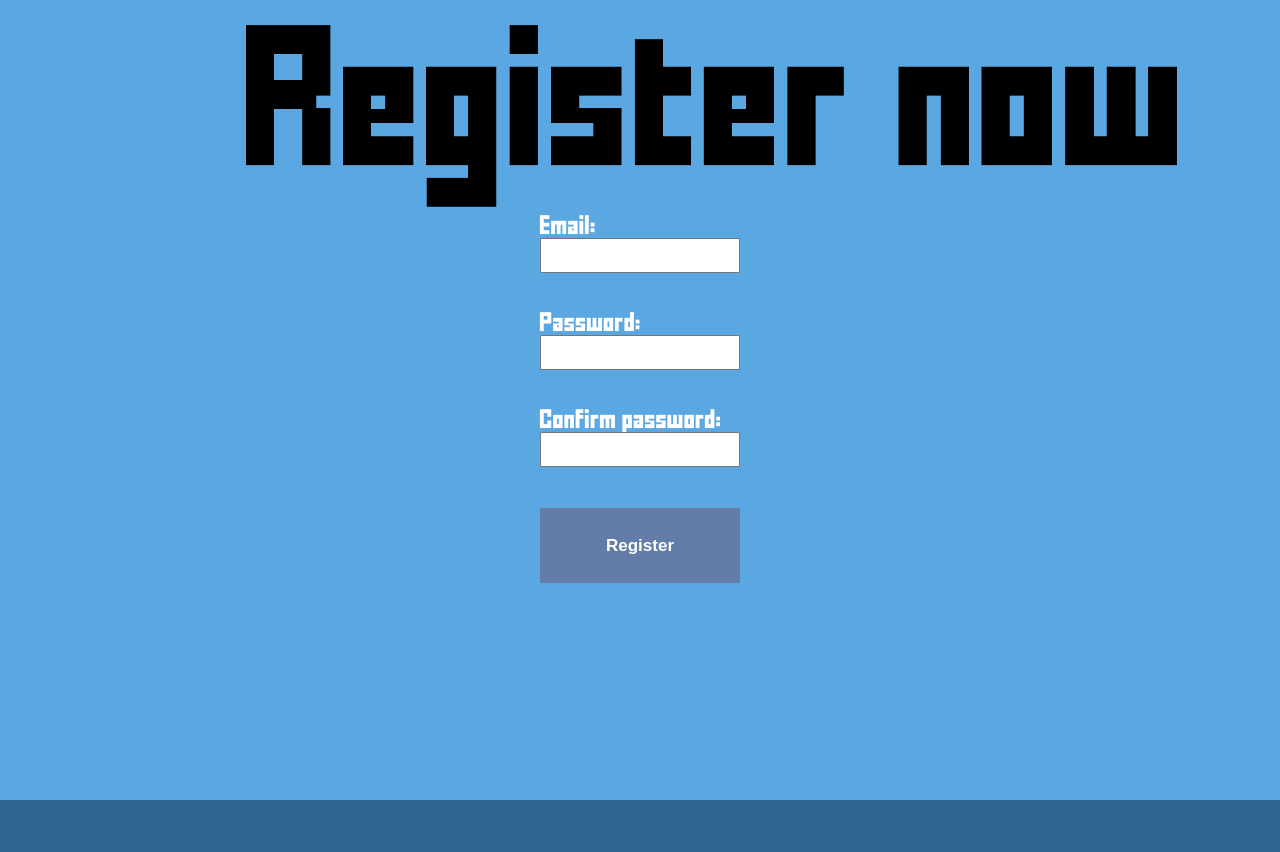
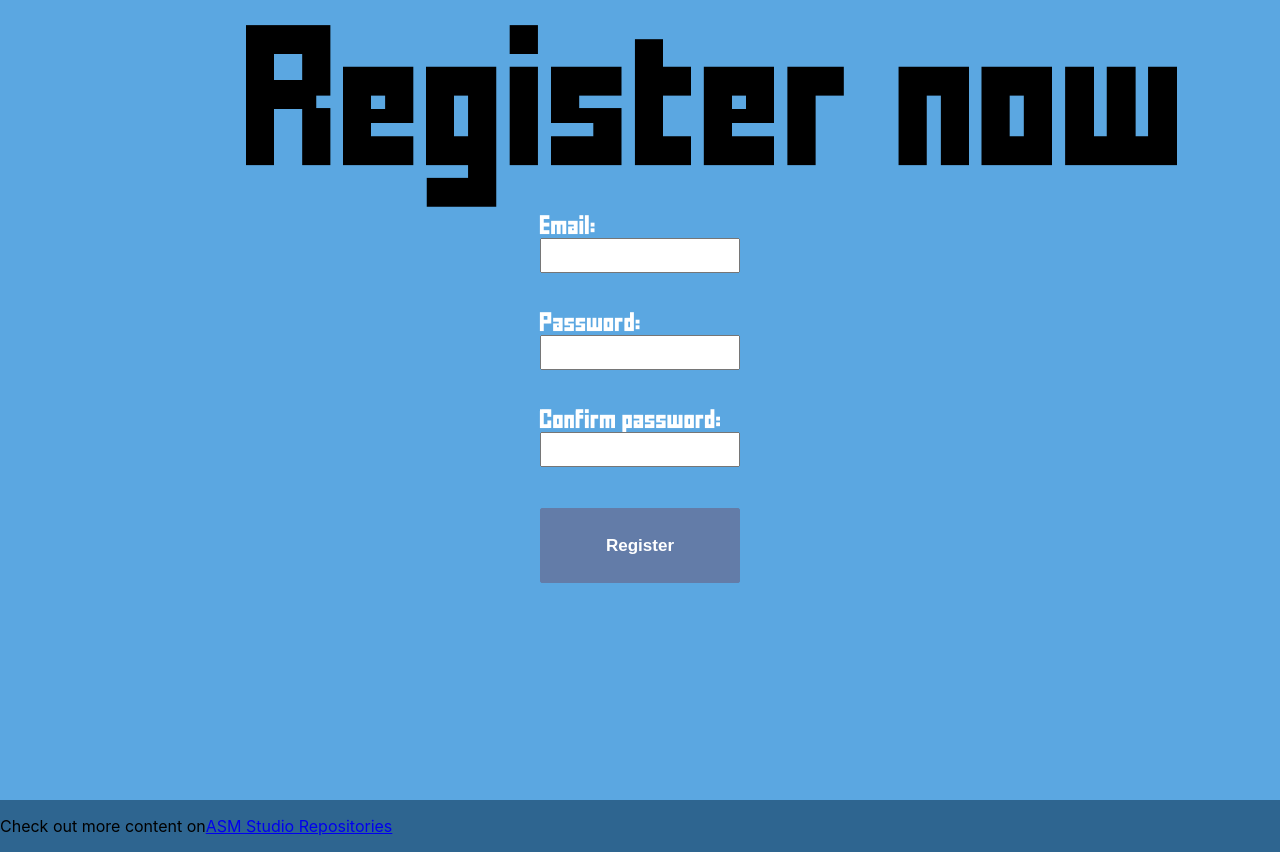
Before and after one commit to ASM-Studios/ASM-EpyTODO-Front, a React (Create React App) app: page /login in a window 1280 px wide. Before the commit the page ends 800 px from the top, so only its background shows below. Built offline with nearby package versions, Linux system fonts and the light colour scheme.

Commit message:
Add footer & header base
Signed-off-by: Mael RABOT <mael.rabot@epitech.eu>

```diff
--- a/src/App.js
+++ b/src/App.js
@@ -4,6 +4,8 @@ import {
     Routes,
     Route
 } from "react-router-dom";
+import Footer from "./footer"
+import Header from "./header"
 import Login from "./pages/login"
 import HomePage from "./pages/homePage"
 import Register from "./pages/register"
@@ -12,12 +14,14 @@ import Dashboard from "./pages/dashboard"
 const App = () => {
     return (
         <Router>
+            <Header />
             <Routes>
                 <Route path="/" element={<HomePage />}/>
                 <Route path="/login" element={<Login />} />
                 <Route path="/register" element={<Register />} />
                 <Route path="/dashboard" element={<Dashboard />} />
             </Routes>
+            <Footer />
         </Router>
     )
 }
--- a/src/footer.js
+++ b/src/footer.js
@@ -0,0 +1,11 @@
+function Footer() {
+    return (
+        <footer>
+            <p>Check out more content on
+                <a href={"https://github.com/orgs/ASM-Studios/repositories"}>ASM Studio Repositories</a>
+            </p>
+        </footer>
+    )
+}
+
+export default Footer
--- a/src/header.js
+++ b/src/header.js
@@ -0,0 +1,21 @@
+import React from 'react';
+import { useLocation } from 'react-router-dom';
+
+function Header() {
+    const location = useLocation();
+
+    const showHeader = ['/dashboard'].includes(location.pathname);
+
+    return showHeader ? (
+        <header>
+            <nav>
+                <ul>
+                    <li><p>text1</p></li>
+                    <li><p>text2</p></li>
+                </ul>
+            </nav>
+        </header>
+    ) : null;
+}
+
+export default Header;
```
